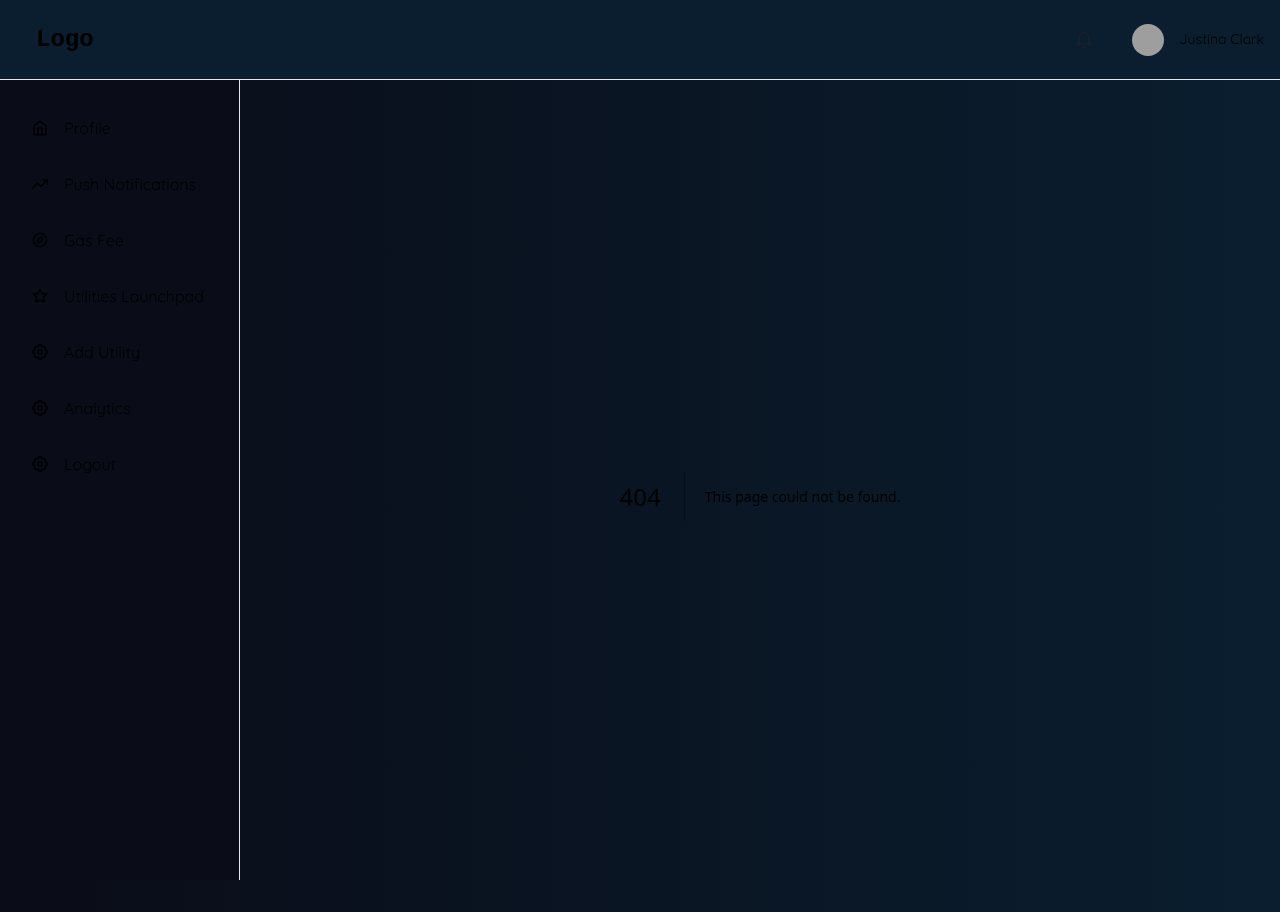
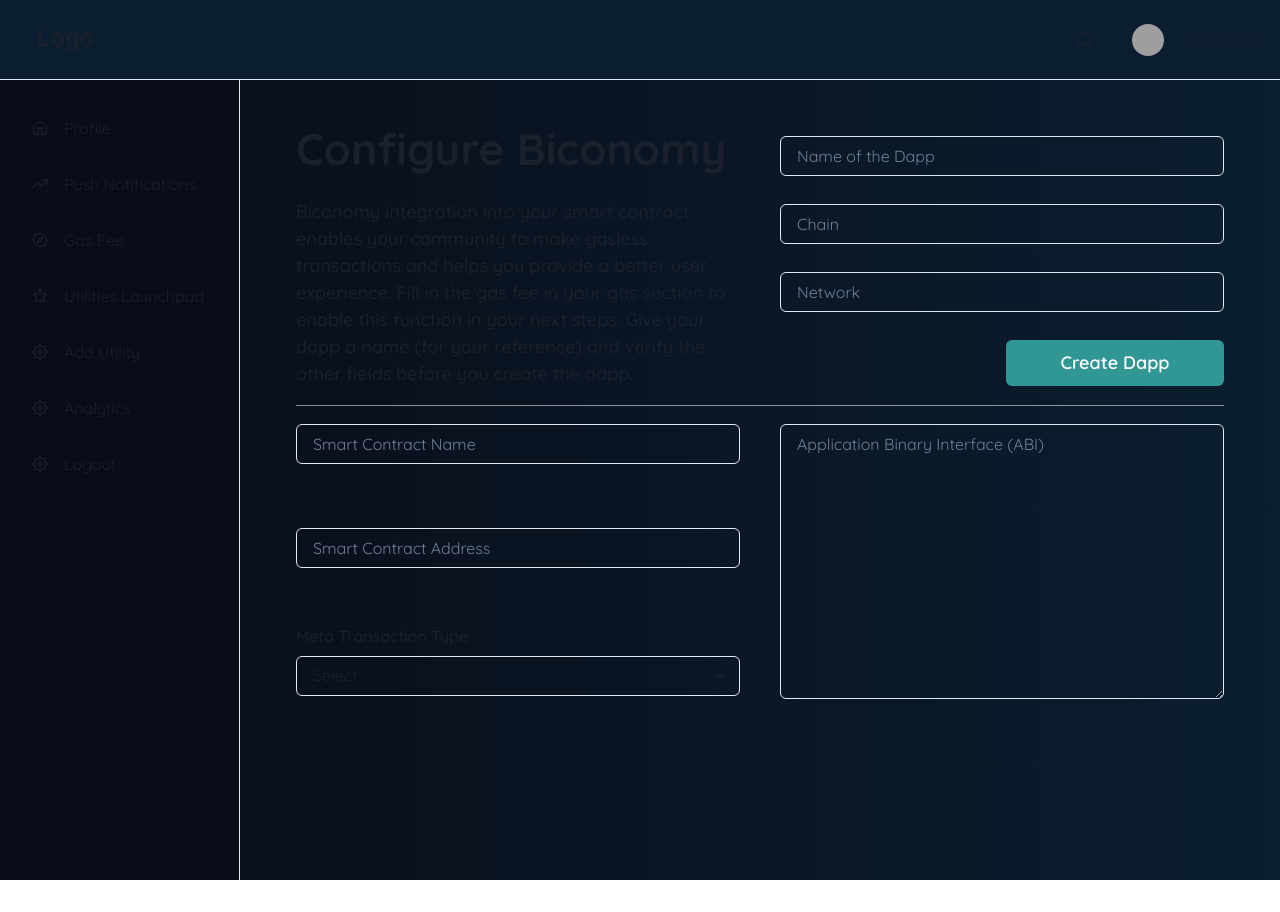
Before and after one commit to lazyfuhrer/strive-network-task, a Next.js app: page /biconomy in a window 1280 px wide. Before the commit this address had no page. After the commit the page ends 880 px from the top, so only its background shows below. Built offline with nearby package versions, Linux system fonts and the light colour scheme; grey boxes are pictures that could not be loaded.

Commit message:
feat: created biconomy page

```diff
--- /dev/null
+++ b/src/pages/biconomy.tsx
@@ -0,0 +1,82 @@
+import { Box, Button, Divider, FormControl, FormLabel, Input, Select, Stack, Text, Textarea } from '@chakra-ui/react';
+
+export default function Biconomy() {
+  return (
+    <Stack p={10} spacing={18}>
+      <Stack
+        direction={{ base: 'column', md: 'row' }}
+        spacing={{ base: 5, md: 10 }}
+      >
+        <Box w={{ base: '100%', md: '50%' }} mt={-5}>
+          <Text fontSize={{ base: '28px', md: '44px' }} fontWeight={700}>
+            Configure Biconomy
+          </Text>
+          <Text
+            mt={4}
+            fontSize={{ base: '16px', md: '18px' }}
+            fontWeight={500}
+          >
+            <Box maxW={{ base: '100%', md: '497px' }} width="100%">
+              Biconomy integration into your smart contract enables your community
+              to make gasless transactions and helps you provide a better user
+              experience. Fill in the gas fee in your gas section to enable this
+              function in your next steps. Give your dapp a name (for your
+              reference) and verify the other fields before you create the dapp.
+            </Box>
+          </Text>
+        </Box>
+        <Box w={{ base: '100%', md: '50%' }}>
+          <FormControl>
+            <Input placeholder='Name of the Dapp' />
+          </FormControl>
+          <FormControl mt={7}>
+            <Input placeholder='Chain' />
+          </FormControl>
+          <FormControl mt={7}>
+            <Input placeholder='Network' />
+          </FormControl>
+          <Box display="flex" justifyContent="flex-end">
+            <Button
+              variant='solid'
+              colorScheme='teal'
+              size='lg'
+              mt={7}
+              w={{ base: '100%', md: '218px' }}
+              h='46px'
+            >
+              Create Dapp
+            </Button>
+          </Box>
+        </Box>
+      </Stack>
+      <Divider />
+      <Stack
+        direction={{ base: 'column', md: 'row' }}
+        spacing={{ base: 5, md: 10 }}
+      >
+        <Box w={{ base: '100%', md: '50%' }}>
+          <FormControl>
+            <Input placeholder='Smart Contract Name' />
+          </FormControl>
+          <FormControl mt={{ base: 5, md: 16 }}>
+            <Input placeholder='Smart Contract Address' />
+          </FormControl>
+          <FormControl mt={{ base: 5, md: 14 }}>
+            <FormLabel>Meta Transaction Type</FormLabel>
+            <Select placeholder='Select'>
+              <option value='option1'>Option 1</option>
+              <option value='option2'>Option 2</option>
+              <option value='option3'>Option 3</option>
+            </Select>
+          </FormControl>
+        </Box>
+        <Box w={{ base: '100%', md: '50%' }}>
+          <Textarea
+            h='275px'
+            placeholder='Application Binary Interface (ABI)'
+          />
+        </Box>
+      </Stack>
+    </Stack>
+  );
+}
```
